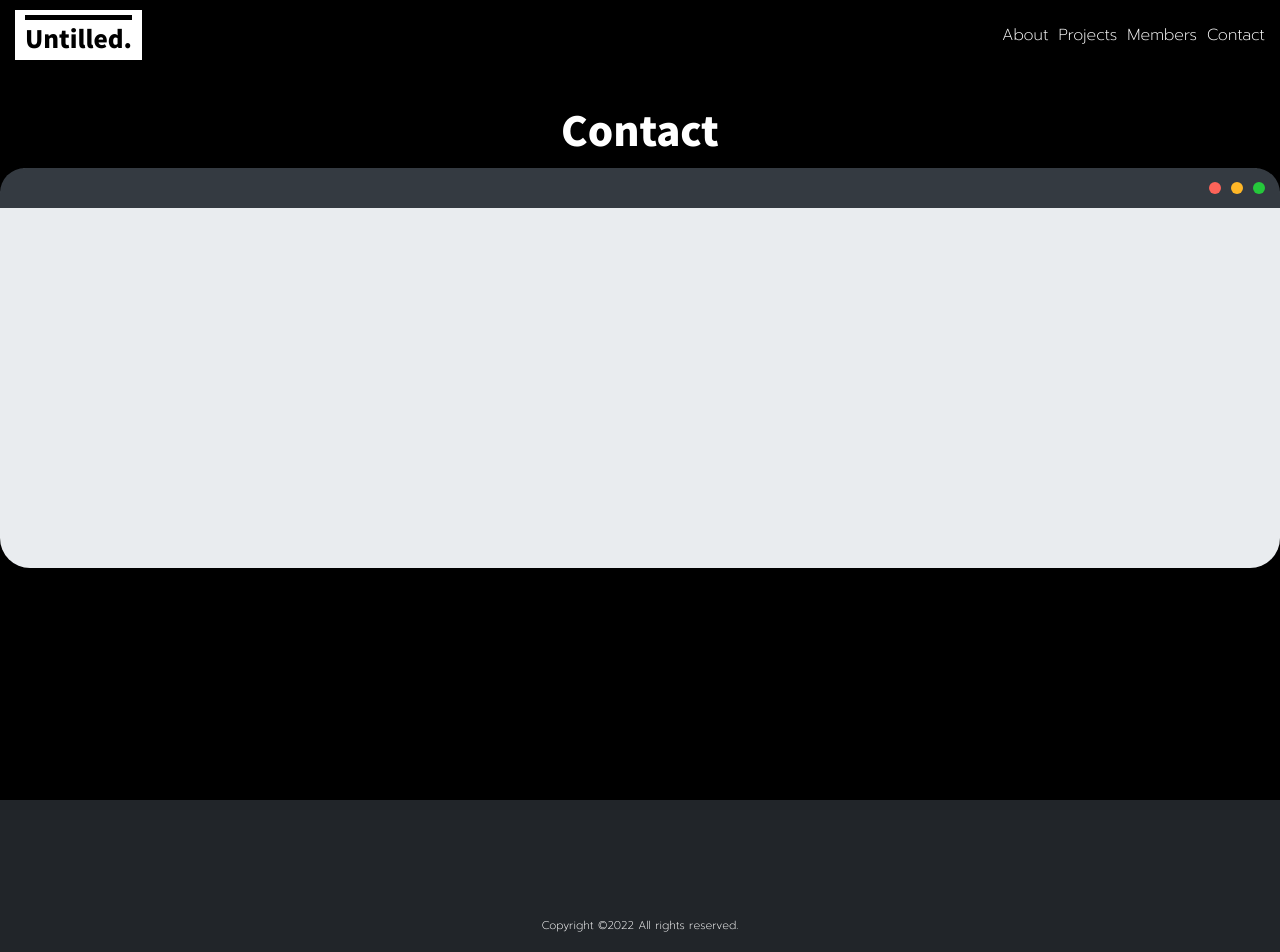
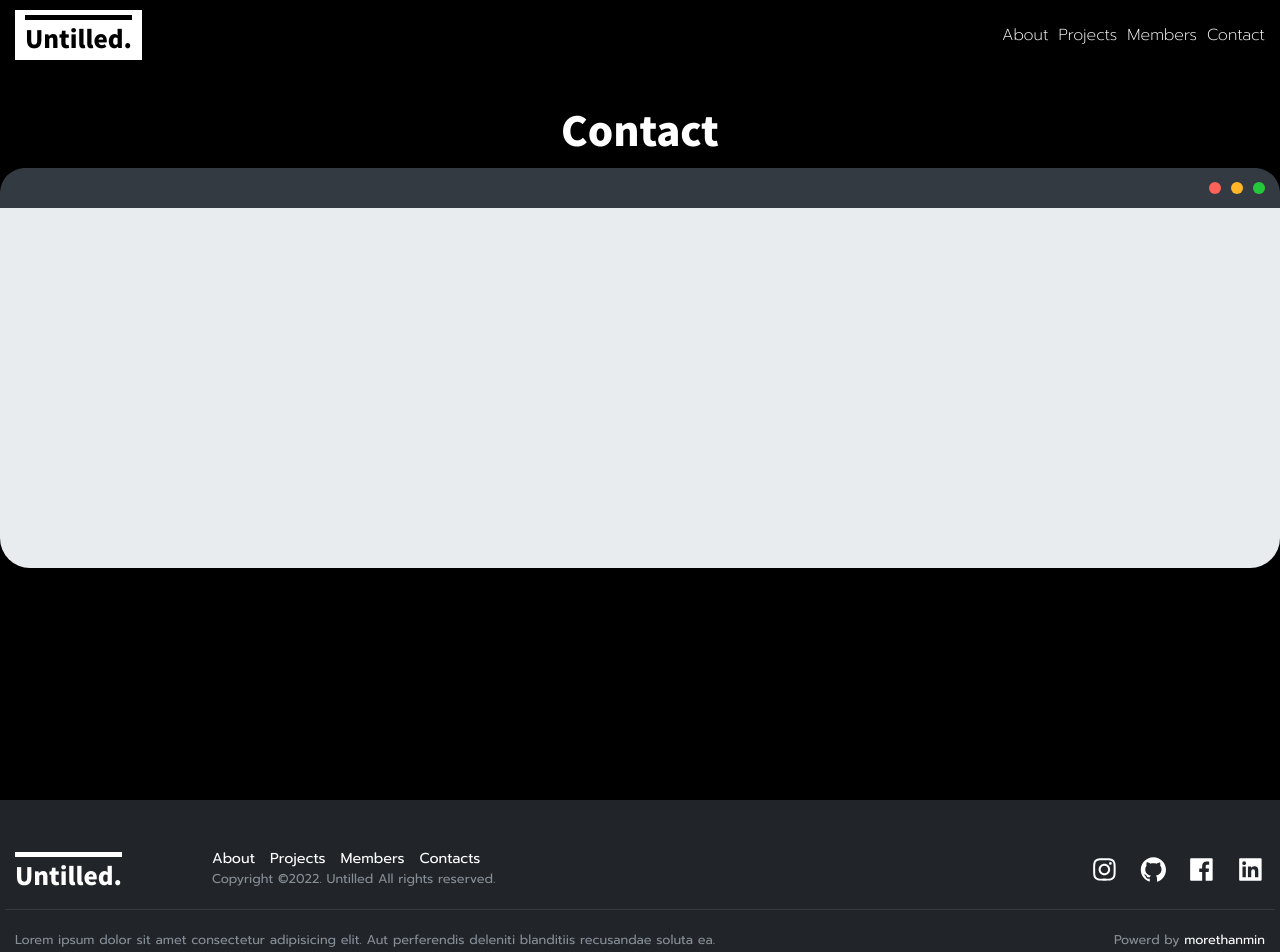
Before and after one commit to untilled/untilled.team, a Next.js app: page /contact in a window 1280 px wide. Shown: the top 952 px of the page. Built offline with nearby package versions, Linux system fonts and the light colour scheme.

Commit message:
footer design

```diff
--- a/src/components/_base/Layout/Header.tsx
+++ b/src/components/_base/Layout/Header.tsx
@@ -9,6 +9,7 @@ import { useRecoilState } from 'recoil'
 import { home } from 'states'
 import { menus } from 'libs/data'
 import useMobile from 'hooks/useMobile'
+import { css } from '@emotion/react'
 
 type Props = {}
 
@@ -30,7 +31,7 @@ const Header = ({}: Props) => {
 
   return (
     <>
-      <Wrapper>
+      <Wrapper page={page}>
         <Container className="container">
           <Mobile>
             <Logo />
@@ -99,12 +100,22 @@ const MenuCloseButton = styled.div`
   }
 `
 
-const Wrapper = styled.div`
+type Wrapper = {
+  page: number | null
+}
+
+const Wrapper = styled.div<Wrapper>`
   user-select: none;
   z-index: 20;
   position: fixed;
   width: 100%;
   padding: 10px;
+  transition: transform ease-in-out 0.3s;
+  ${(props) =>
+    props.page === 6 &&
+    css`
+      transform: translate(0px, -100px);
+    `};
 `
 const Container = styled.div`
   & > div {
--- a/src/components/_base/Layout/index.tsx
+++ b/src/components/_base/Layout/index.tsx
@@ -18,10 +18,10 @@ const Layout = ({ children }: Props) => {
         {children}
         {router.route !== '/' && <Footer />}
       </Wrapper>
-      {/* <TempMobile>
+      <TempMobile>
         Currently mobile is not supported.
         <Logo />
-      </TempMobile> */}
+      </TempMobile>
     </>
   )
 }
@@ -32,7 +32,7 @@ const Wrapper = styled.div`
   grid-template-rows: minmax(0, 1fr) auto;
   min-height: 100vh;
   ${mobile} {
-    /* display: none; */
+    display: none;
   }
 `
 
--- a/src/components/_shared/Footer/index.tsx
+++ b/src/components/_shared/Footer/index.tsx
@@ -1,48 +1,149 @@
 import styled from '@emotion/styled'
 import { menus } from 'libs/data'
 import Link from 'next/link'
+import {
+  AiFillFacebook,
+  AiFillGithub,
+  AiFillLinkedin,
+  AiOutlineInstagram,
+} from 'react-icons/ai'
 import Logo from '../Logo'
 
 type Props = {}
 
 const Footer = (props: Props) => {
+  {
+    /* <div>Copyright ©2022 All rights reserved.</div> */
+  }
   return (
     <Wrapper>
-      <div className="container">
-        <Left></Left>
-        <div>Copyright ©2022 All rights reserved.</div>
-        <Right></Right>
-      </div>
+      <Content className="container">
+        <Top>
+          <TopLeft>
+            <Logo color="gray" />
+            <Menus>
+              <nav>
+                <div>About</div>
+                <div>Projects</div>
+                <div>Members</div>
+                <div>Contacts</div>
+              </nav>
+              <div>Copyright ©2022. Untilled All rights reserved.</div>
+            </Menus>
+          </TopLeft>
+          <TopRight>
+            <a
+              href="https://www.instagram.com/more_dev_min"
+              target="_blank"
+              rel="noreferrer"
+            >
+              <AiOutlineInstagram />
+            </a>
+
+            <a
+              href="https://github.com/morethanmin"
+              target="_blank"
+              rel="noreferrer"
+            >
+              <AiFillGithub />
+            </a>
+            <div>
+              <AiFillFacebook />
+            </div>
+            <a
+              href="https://www.linkedin.com/in/morethanmin"
+              target="_blank"
+              rel="noreferrer"
+            >
+              <AiFillLinkedin />
+            </a>
+          </TopRight>
+        </Top>
+        <Mid></Mid>
+        <Bottom>
+          <div>
+            Lorem ipsum dolor sit amet consectetur adipisicing elit. Aut
+            perferendis deleniti blanditiis recusandae soluta ea.
+          </div>
+          <div>
+            Powerd by{' '}
+            <span>
+              <a
+                href="https://morethanmin.web.app/"
+                target="_blank"
+                rel="noreferrer"
+              >
+                morethanmin
+              </a>
+            </span>
+          </div>
+        </Bottom>
+      </Content>
     </Wrapper>
   )
 }
+const Mid = styled.div`
+  width: 100%;
+  margin: 10px 0;
+  border-top: 1px solid #343a40;
+`
 
-const Wrapper = styled.div`
+const Bottom = styled.div`
   font-family: 'Prompt', sans-serif;
-  height: 250px;
-  color: white;
-  padding: 10px 0px;
-  background-color: #212529;
-  font-size: 0.7rem;
-  font-weight: 200;
-  & > div {
-    height: 100%;
-    display: flex;
-    align-items: center;
-    justify-content: space-between;
+  font-size: 0.8rem;
+  padding: 10px 10px;
+  color: #868e96;
+  display: flex;
+  justify-content: space-between;
+`
+
+const TopRight = styled.div`
+  display: flex;
+  gap: 20px;
+  padding: 10px 10px;
+  svg {
+    font-size: 1.8rem;
   }
 `
 
-const Left = styled.div`
+const TopLeft = styled.div`
+  display: flex;
+  gap: 80px;
+`
+
+const Top = styled.div`
   display: flex;
   align-items: center;
-  gap: 70px;
+  justify-content: space-between;
+`
+
+const Wrapper = styled.div`
+  height: 200px;
+  background-color: #212529;
+  display: flex;
+  flex-direction: column;
+`
+
+const Content = styled.div`
+  padding: 45px 5px 30px 5px;
+  width: 100%;
+  display: flex;
+  flex-direction: column;
+  justify-content: space-between;
 `
 
 const Menus = styled.div`
-  display: flex;
-  align-items: center;
-  gap: 50px;
+  font-family: 'Prompt', sans-serif;
+
+  nav {
+    font-size: 0.9rem;
+    display: flex;
+    gap: 15px;
+  }
+  & > div {
+    font-size: 0.8rem;
+    color: #868e96;
+  }
 `
 
 const Right = styled.div`
```
Also changed, not shown: src/components/home/index.tsx (+6 -22 lines).
